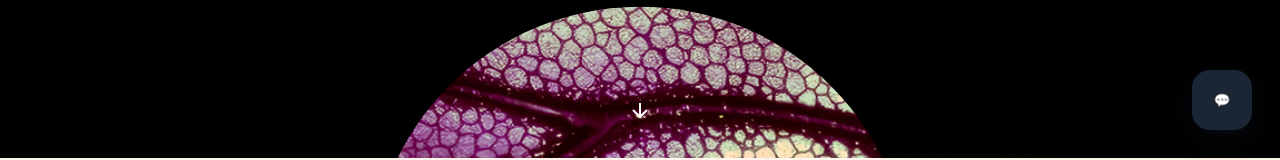
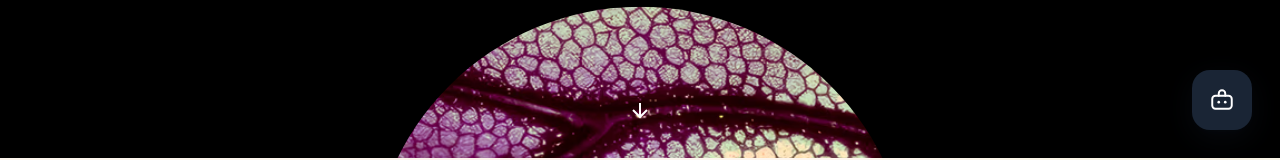
Before and after one commit to iqra-zulfiqar/virello-ai-chatbot-frontend, a React (Vite) app: page / in a window 1280 px wide. Shown: the part 642-802 px from the top of the page. Built offline with nearby package versions, Linux system fonts and the light colour scheme.

Commit message:
changes added

```diff
--- a/src/Components/Chatbot.jsx
+++ b/src/Components/Chatbot.jsx
@@ -1,15 +1,10 @@
 import { useState, useRef, useEffect, useCallback } from "react";
 
-// ✅ FIXED API BASE
-const API_BASE =
-  import.meta.env.VITE_API_URL || "http://localhost:5000";
+const API_BASE = import.meta.env.VITE_API_URL || "http://localhost:5000/api";
+const BOT_NAME = "Virello Studio";
+const BOT_SUB  = "We're here to help";
 
-const BOT_NAME = "Virello Studio";
-const BOT_SUB = "We're here to help";
-
-const SESSION_ID = `sess_${Date.now()}_${Math.random()
-  .toString(36)
-  .slice(2, 8)}`;
+const SESSION_ID = `sess_${Date.now()}_${Math.random().toString(36).slice(2, 8)}`;
 
 const css = `
 @import url('https://fonts.googleapis.com/css2?family=DM+Sans:wght@400;500;600&family=DM+Serif+Display:ital@0;1&display=swap');
@@ -70,6 +65,7 @@ const css = `
   align-items: center;
   justify-content: center;
   border: 2px solid white;
+  z-index: 1;
 }
 
 /* ── PANEL ── */
@@ -126,15 +122,6 @@ const css = `
 .cb-sub {
   color: var(--muted);
   font-size: 12px;
-}
-
-.cb-close {
-  background: rgba(0,0,0,0.06);
-  border: none;
-  width: 32px;
-  height: 32px;
-  border-radius: 9px;
-  cursor: pointer;
 }
 
 /* ── MESSAGES ── */
@@ -207,6 +194,9 @@ const css = `
   height: 42px;
   border-radius: 12px;
   cursor: pointer;
+  display: flex;
+  align-items: center;
+  justify-content: center;
 }
 `;
 
@@ -229,16 +219,43 @@ function renderMarkdown(text) {
   return text.replace(/\n/g, "<br/>");
 }
 
-const SendIcon = () => (
-  <svg width="18" height="18" viewBox="0 0 24 24" fill="none">
-    <path
-      d="M22 2L11 13"
-      stroke="white"
-      strokeWidth="2"
-      strokeLinecap="round"
-    />
+/* ✅ SINGLE UNIFIED BOT ICON */
+const BotAvatarIcon = ({ size = 18 }) => (
+  <svg
+    width={size}
+    height={size}
+    viewBox="0 0 24 24"
+    fill="none"
+    stroke="white"
+    strokeWidth="1.8"
+    strokeLinecap="round"
+    strokeLinejoin="round"
+  >
+    <rect x="3" y="8" width="18" height="12" rx="3" />
+    <path d="M9 8V6a3 3 0 016 0v2" />
+    <circle cx="9" cy="14" r="1.2" fill="white" stroke="none" />
+    <circle cx="15" cy="14" r="1.2" fill="white" stroke="none" />
   </svg>
 );
+
+const SendIcon = () => (
+  <svg
+    width="18"
+    height="18"
+    viewBox="0 0 24 24"
+    fill="none"
+    stroke="white"
+    strokeWidth="2.2"
+    strokeLinecap="round"
+    strokeLinejoin="round"
+  >
+    <line x1="22" y1="2" x2="11" y2="13" />
+    <polygon points="22 2 15 22 11 13 2 9 22 2" />
+  </svg>
+);
+
+/* ✅ FAB now uses SAME bot icon system */
+const FabIcon = ({ size = 26 }) => <BotAvatarIcon size={size} />;
 
 export default function Chatbot() {
   const [open, setOpen] = useState(false);
@@ -276,12 +293,9 @@ export default function Chatbot() {
     setLoading(true);
 
     try {
-      // ✅ FIXED ROUTE
-      const res = await fetch(`${API_BASE}/api/chat`, {
+      const res = await fetch(`${API_BASE}/chat`, {
         method: "POST",
-        headers: {
-          "Content-Type": "application/json",
-        },
+        headers: { "Content-Type": "application/json" },
         body: JSON.stringify({
           messages: [...buildHistory(), { role: "user", content: input }],
           sessionId: SESSION_ID,
@@ -299,9 +313,7 @@ export default function Chatbot() {
           time: ts(),
         },
       ]);
-    } catch (error) {
-      console.error(error);
-
+    } catch {
       setMessages((prev) => [
         ...prev,
         {
@@ -324,7 +336,9 @@ export default function Chatbot() {
         <div className="cb-panel">
           <div className="cb-header">
             <div className="cb-header-left">
-              <div className="cb-avatar">🤖</div>
+              <div className="cb-avatar">
+                <BotAvatarIcon size={20} />
+              </div>
 
               <div>
                 <div className="cb-title">{BOT_NAME}</div>
@@ -350,7 +364,6 @@ export default function Chatbot() {
                           : m.text,
                     }}
                   />
-
                   <div className="cb-time">{m.time}</div>
                 </div>
               </div>
@@ -384,7 +397,7 @@ export default function Chatbot() {
       {!open && (
         <div className="cb-fab-fixed">
           <button className="cb-fab" onClick={() => setOpen(true)}>
-            💬
+            <FabIcon size={26} />
           </button>
         </div>
       )}
```
